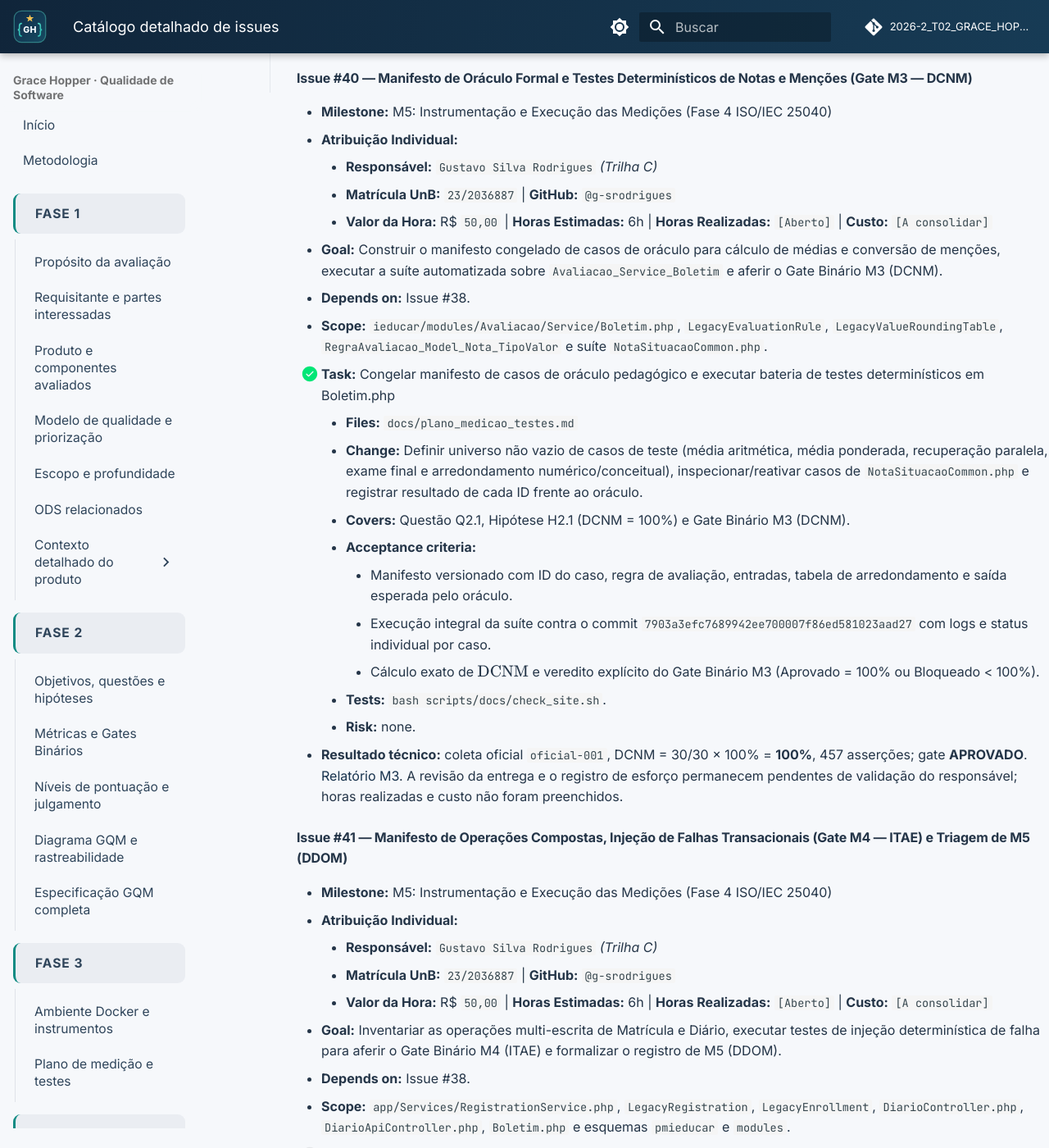
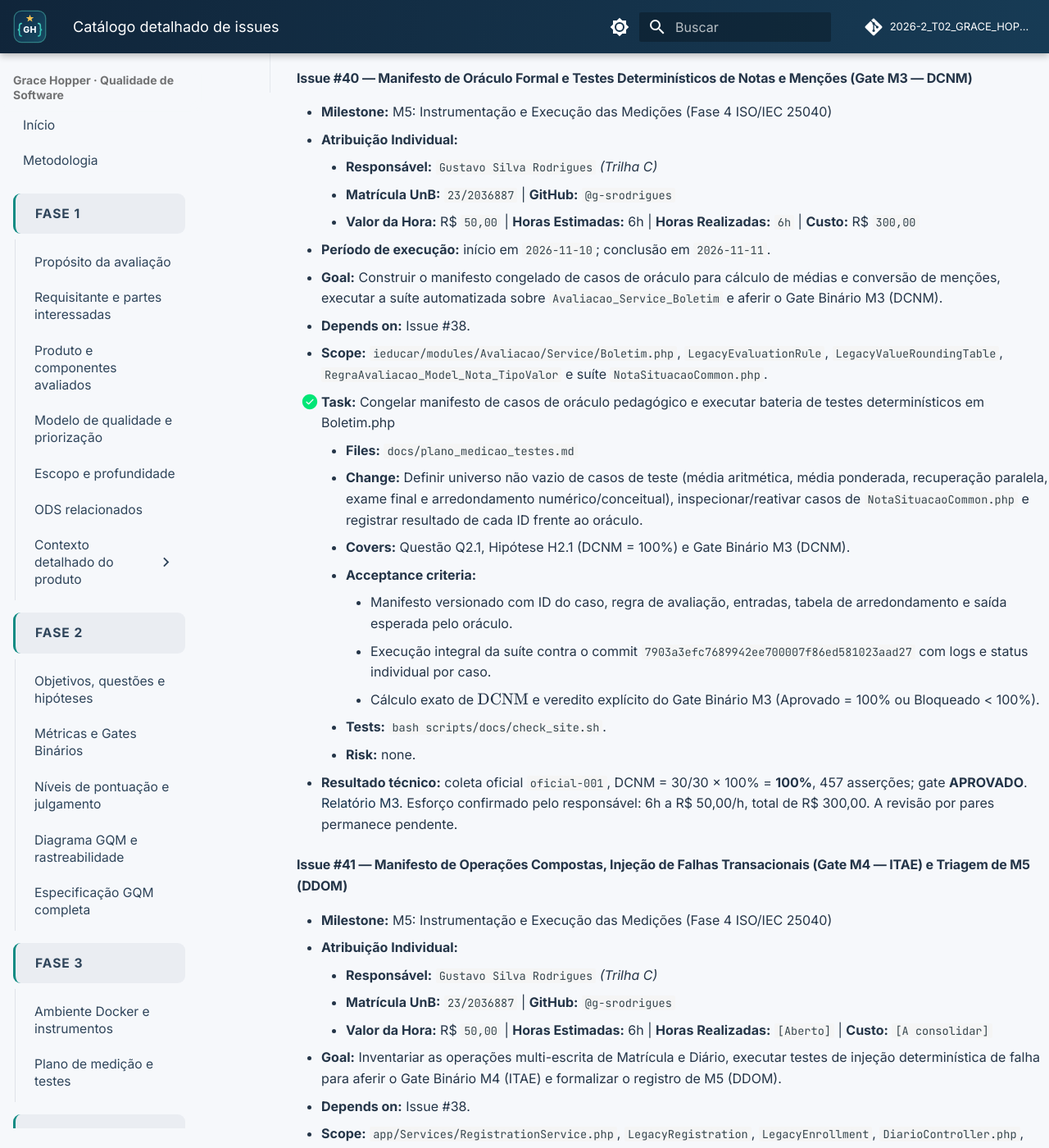
Before and after one commit to FCTE-Qualidade-de-Software-1/2026-2_T02_GRACE_HOPPER, an MkDocs documentation site: the page built from docs/gestao_projeto_releases_milestones_issues.md, in a window 1280 px wide and 1400 px high, scrolled down 21564 px. Shown: the whole window at 82% size. Built offline with MkDocs 1.6.1 and Material for MkDocs 9.7.7, drawn with Linux system fonts in a browser that asks for light colours; comment, search, counter and statistics services are not loaded.

Commit message:
docs(m3): registrar esforco e periodo da issue #40

```diff
--- a/docs/gestao_projeto_releases_milestones_issues.md
+++ b/docs/gestao_projeto_releases_milestones_issues.md
@@ -586,7 +586,8 @@ Cada issue abaixo foi detalhada de forma atômica e rastreável, contendo seçõ
 - **Atribuição Individual:**
     - **Responsável:** `Gustavo Silva Rodrigues` *(Trilha C)*
     - **Matrícula UnB:** `23/2036887` | **GitHub:** `@g-srodrigues`
-    - **Valor da Hora:** R$ `50,00` | **Horas Estimadas:** 6h | **Horas Realizadas:** `[Aberto]` | **Custo:** `[A consolidar]`
+    - **Valor da Hora:** R$ `50,00` | **Horas Estimadas:** 6h | **Horas Realizadas:** `6h` | **Custo:** R$ `300,00`
+- **Período de execução:** início em `2026-11-10`; conclusão em `2026-11-11`.
 - **Goal:** Construir o manifesto congelado de casos de oráculo para cálculo de médias e conversão de menções, executar a suíte automatizada sobre `Avaliacao_Service_Boletim` e aferir o Gate Binário M3 (DCNM).
 - **Depends on:** Issue #38.
 - **Scope:** `ieducar/modules/Avaliacao/Service/Boletim.php`, `LegacyEvaluationRule`, `LegacyValueRoundingTable`, `RegraAvaliacao_Model_Nota_TipoValor` e suíte `NotaSituacaoCommon.php`.
@@ -601,7 +602,7 @@ Cada issue abaixo foi detalhada de forma atômica e rastreável, contendo seçõ
     - **Tests:** `bash scripts/docs/check_site.sh`.
     - **Risk:** none.
 
-- **Resultado técnico:** coleta oficial `oficial-001`, DCNM = 30/30 × 100% = **100%**, 457 asserções; gate **APROVADO**. [Relatório M3](medicao_m3_dcnm.md). A revisão da entrega e o registro de esforço permanecem pendentes de validação do responsável; horas realizadas e custo não foram preenchidos.
+- **Resultado técnico:** coleta oficial `oficial-001`, DCNM = 30/30 × 100% = **100%**, 457 asserções; gate **APROVADO**. [Relatório M3](medicao_m3_dcnm.md). Esforço confirmado pelo responsável: 6h a R$ 50,00/h, total de R$ 300,00. A revisão por pares permanece pendente.
 
 #### Issue #41 — Manifesto de Operações Compostas, Injeção de Falhas Transacionais (Gate M4 — ITAE) e Triagem de M5 (DDOM)
 
```
Also changed, not shown: docs/medicao_m3_dcnm.md (+2 -2 lines).
